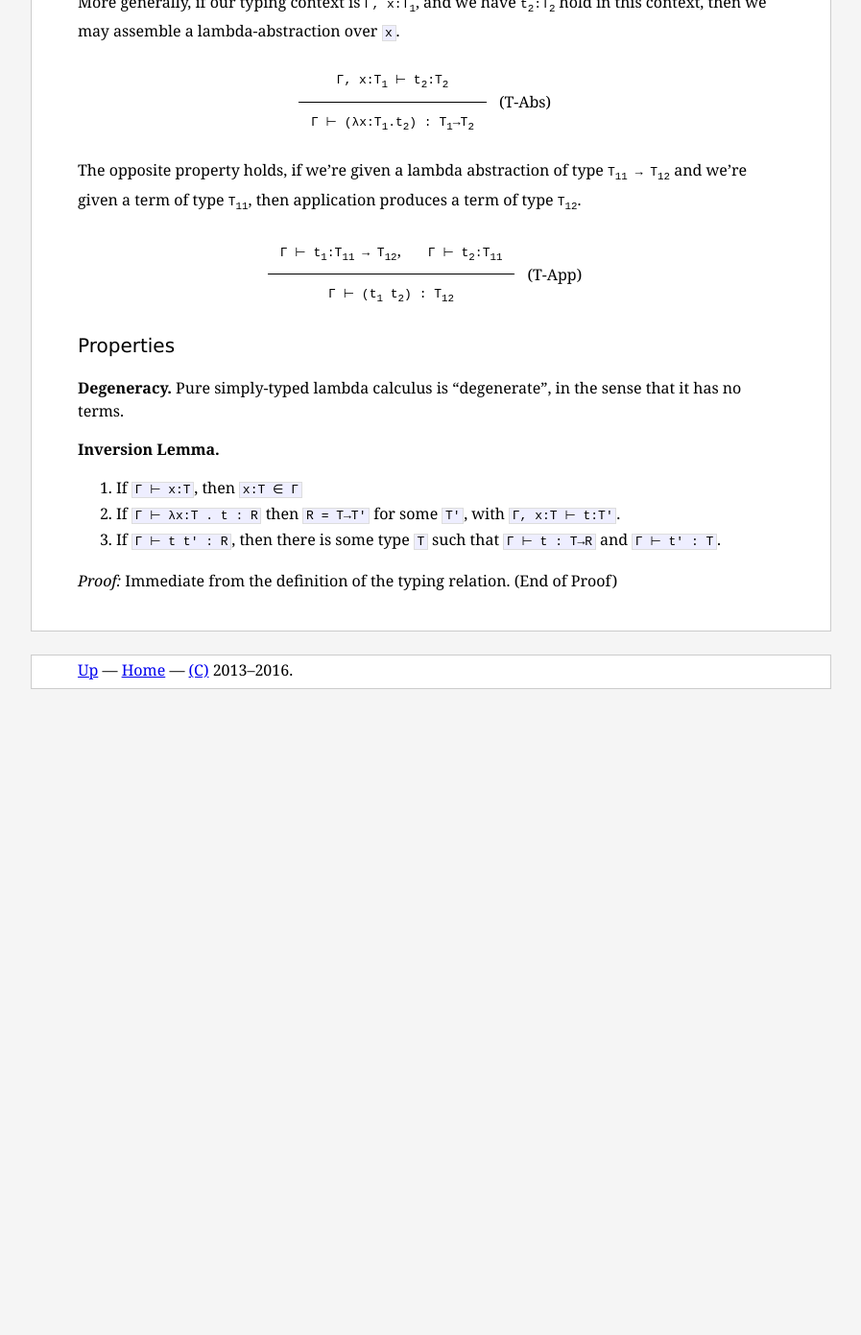
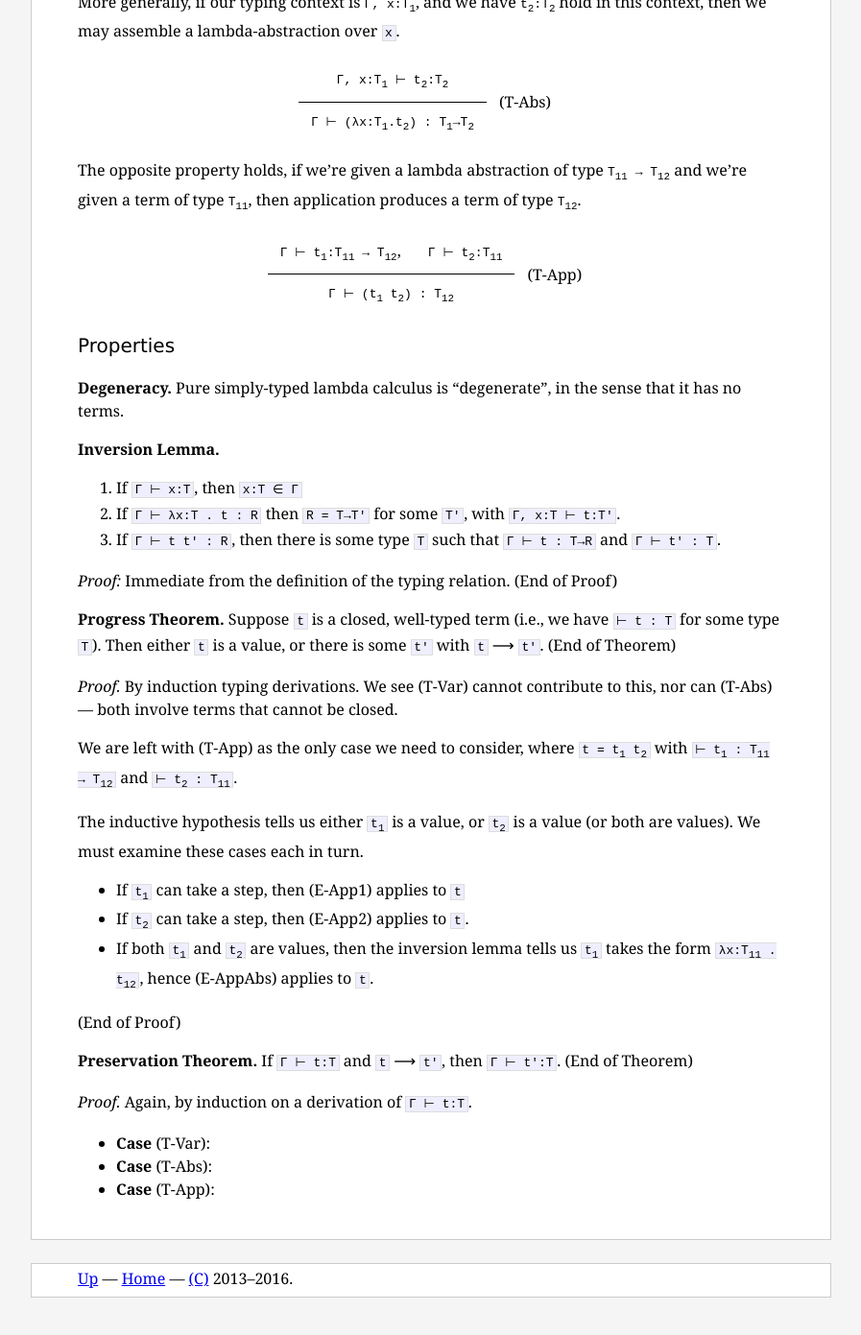
Before and after one commit to pqnelson/pqnelson.github.com, a Jekyll site: the page built from wiki/type-theory/lambda-cube/simply-typed-lambda-calculus.md, in a window 1280 px wide and 1400 px high, scrolled down 1931 px. Shown: the top 1391 px of the window at 96% size, without its empty margins (191-1088 px from the left). Built offline with Jekyll 4.4.1, drawn with Linux system fonts in a browser that asks for light colours; before the commit the page ends 2697 px from its top, so only the background shows below that.

Commit message:
Added notes on definitions in type theory

```diff
--- a/wiki/type-theory/lambda-cube/simply-typed-lambda-calculus.md
+++ b/wiki/type-theory/lambda-cube/simply-typed-lambda-calculus.md
@@ -213,3 +213,44 @@ has no terms.
    `Γ ⊢ t : T→R` and `Γ ⊢ t' : T`.
 
 _Proof:_ Immediate from the definition of the typing relation. (End of Proof)
+
+**Progress Theorem.**
+Suppose `t` is a closed, well-typed term (i.e., we have `⊢ t : T` for
+some type `T`).
+Then either `t` is a value, or there is some `t'` with <code>t</code>
+&#10230; <code>t'</code>.
+(End of Theorem)
+
+_Proof._ By induction typing derivations. We see (T-Var) cannot
+contribute to this, nor can (T-Abs) --- both involve terms that cannot
+be closed.
+
+We are left with (T-App) as the only case we need to consider, where
+<code>t = t<sub>1</sub> t<sub>2</sub></code>
+with <code>⊢ t<sub>1</sub> : T<sub>11</sub> &rarr; T<sub>12</sub></code>
+and <code>⊢ t<sub>2</sub> : T<sub>11</sub></code>.
+
+The inductive hypothesis tells us either <code>t<sub>1</sub></code> is a
+value, or <code>t<sub>2</sub></code> is a value (or both are values). We
+must examine these cases each in turn.
+
+- If <code>t<sub>1</sub></code> can take a step, then (E-App1) applies to `t`
+- If <code>t<sub>2</sub></code> can take a step, then (E-App2) applies
+  to `t`.
+- If both <code>t<sub>1</sub></code> and <code>t<sub>2</sub></code> are
+  values, then the inversion lemma tells us <code>t<sub>1</sub></code>
+  takes the form <code>λx:T<sub>11</sub> . t<sub>12</sub></code>, hence
+  (E-AppAbs) applies to `t`.
+
+(End of Proof)
+
+**Preservation Theorem.**
+If `Γ ⊢ t:T` and <code>t</code> &#10230; <code>t'</code>,
+then `Γ ⊢ t':T`.
+(End of Theorem)
+
+_Proof._ Again, by induction on a derivation of `Γ ⊢ t:T`.
+
+- **Case** (T-Var):
+- **Case** (T-Abs):
+- **Case** (T-App):
```
Also changed, not shown: wiki/type-theory/definitions.md (added, +154 -0 lines), wiki/type-theory/index.md (+16 -0 lines), wiki/type-theory/lambda-cube/index.md (+3 -0 lines).
